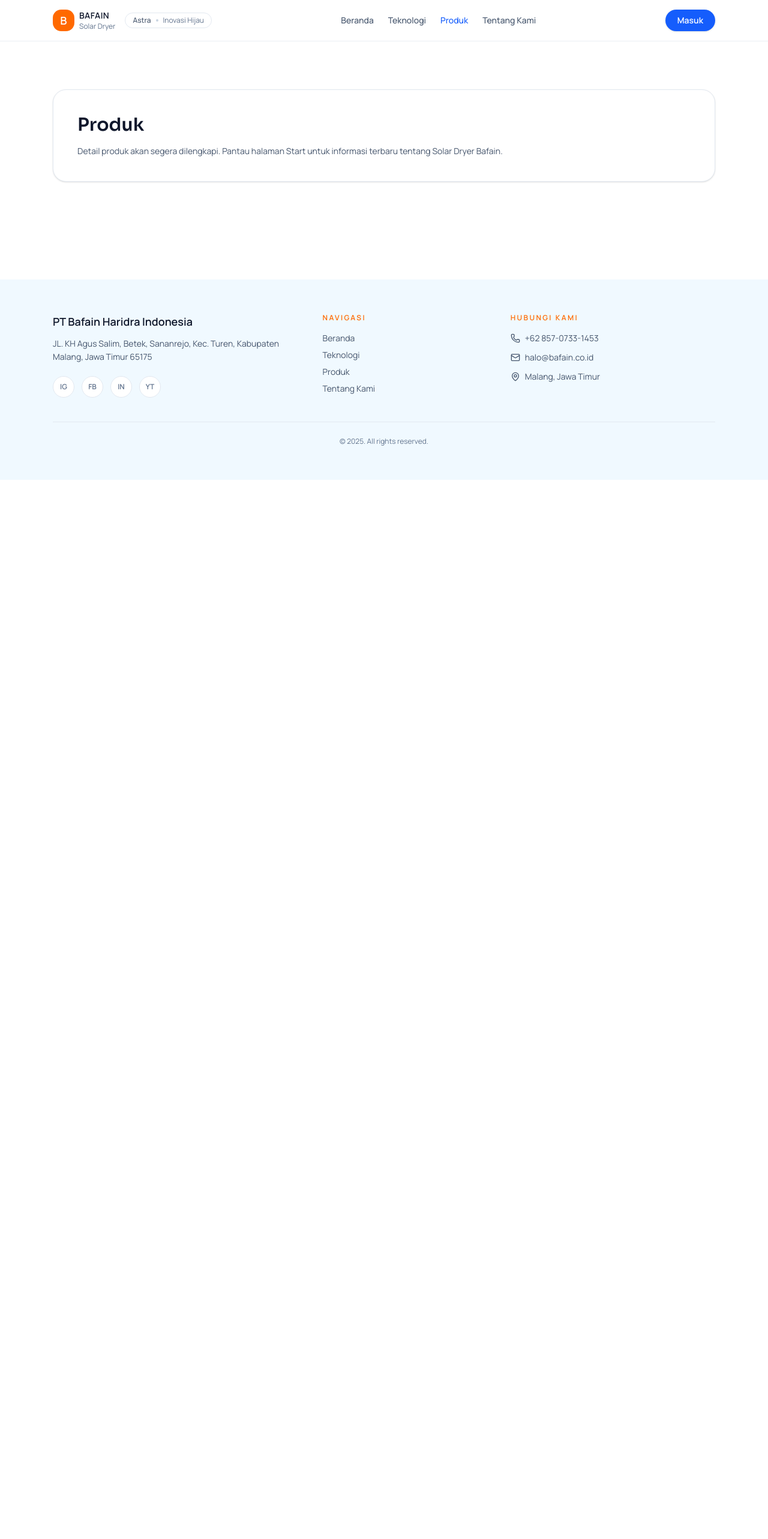
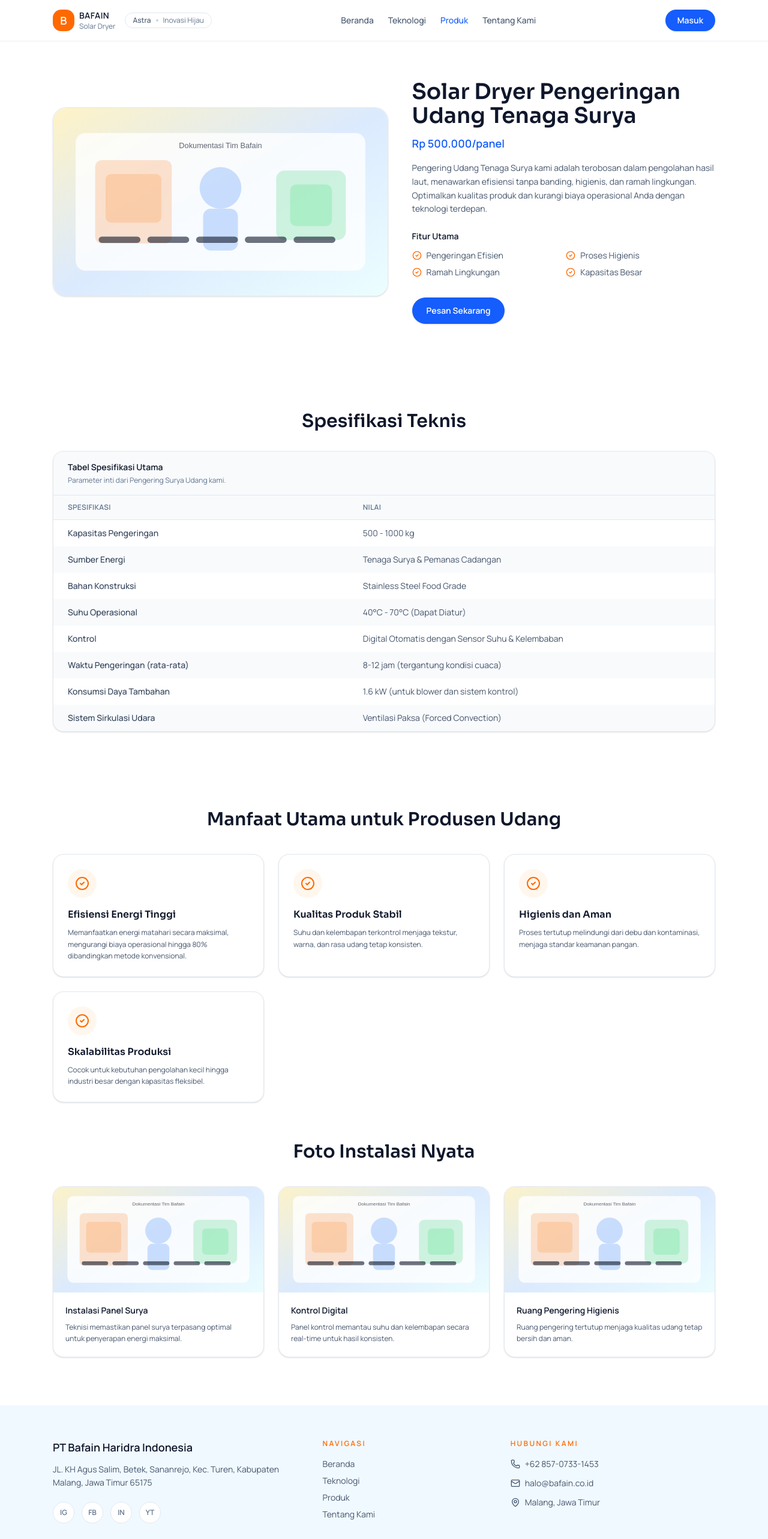
Before and after one commit to Haeryz/Bafain, a React (Vite) app: page /produk in a window 1280 px wide. Shown: the top 2566 px of the page at 60% size. Before the commit the page ends 800 px from the top, so only its background shows below. Built offline with nearby package versions, Linux system fonts and the light colour scheme.

Commit message:
Menu Produk

```diff
--- a/src/pages/Produk.tsx
+++ b/src/pages/Produk.tsx
@@ -1,17 +1,212 @@
+import { CheckCircle2 } from "lucide-react"
 import PageLayout from "@/components/PageLayout"
+
+const productFeatures = [
+  "Pengeringan Efisien",
+  "Proses Higienis",
+  "Ramah Lingkungan",
+  "Kapasitas Besar",
+]
+
+const specs = [
+  { label: "Kapasitas Pengeringan", value: "500 - 1000 kg" },
+  { label: "Sumber Energi", value: "Tenaga Surya & Pemanas Cadangan" },
+  { label: "Bahan Konstruksi", value: "Stainless Steel Food Grade" },
+  { label: "Suhu Operasional", value: "40°C - 70°C (Dapat Diatur)" },
+  {
+    label: "Kontrol",
+    value: "Digital Otomatis dengan Sensor Suhu & Kelembaban",
+  },
+  {
+    label: "Waktu Pengeringan (rata-rata)",
+    value: "8-12 jam (tergantung kondisi cuaca)",
+  },
+  {
+    label: "Konsumsi Daya Tambahan",
+    value: "1.6 kW (untuk blower dan sistem kontrol)",
+  },
+  { label: "Sistem Sirkulasi Udara", value: "Ventilasi Paksa (Forced Convection)" },
+]
+
+const benefits = [
+  {
+    title: "Efisiensi Energi Tinggi",
+    description:
+      "Memanfaatkan energi matahari secara maksimal, mengurangi biaya operasional hingga 80% dibandingkan metode konvensional.",
+  },
+  {
+    title: "Kualitas Produk Stabil",
+    description:
+      "Suhu dan kelembapan terkontrol menjaga tekstur, warna, dan rasa udang tetap konsisten.",
+  },
+  {
+    title: "Higienis dan Aman",
+    description:
+      "Proses tertutup melindungi dari debu dan kontaminasi, menjaga standar keamanan pangan.",
+  },
+  {
+    title: "Skalabilitas Produksi",
+    description:
+      "Cocok untuk kebutuhan pengolahan kecil hingga industri besar dengan kapasitas fleksibel.",
+  },
+]
+
+const galleryItems = [
+  {
+    title: "Instalasi Panel Surya",
+    description:
+      "Teknisi memastikan panel surya terpasang optimal untuk penyerapan energi maksimal.",
+  },
+  {
+    title: "Kontrol Digital",
+    description:
+      "Panel kontrol memantau suhu dan kelembapan secara real-time untuk hasil konsisten.",
+  },
+  {
+    title: "Ruang Pengering Higienis",
+    description:
+      "Ruang pengering tertutup menjaga kualitas udang tetap bersih dan aman.",
+  },
+]
 
 export function Produk() {
   return (
     <PageLayout>
-      <section className="mx-auto w-full max-w-6xl px-6 py-20">
-        <div className="rounded-3xl border border-slate-200 bg-white p-10 shadow-sm">
-          <h1 className="font-['Sora'] text-3xl font-semibold text-slate-900">
-            Produk
-          </h1>
-          <p className="mt-4 text-sm text-slate-600">
-            Detail produk akan segera dilengkapi. Pantau halaman Start untuk
-            informasi terbaru tentang Solar Dryer Bafain.
-          </p>
+      <section className="mx-auto w-full max-w-6xl px-6 pb-16 pt-12 md:pb-20 md:pt-16">
+        <div className="grid items-center gap-10 md:grid-cols-[1.05fr_0.95fr]">
+          <div className="overflow-hidden rounded-3xl border border-slate-200 bg-white shadow-sm">
+            <img
+              src="/hero-team.svg"
+              alt="Solar dryer tenaga surya"
+              className="h-full w-full object-cover"
+            />
+          </div>
+          <div>
+            <h1 className="font-['Sora'] text-3xl font-semibold text-slate-900 md:text-4xl">
+              Solar Dryer Pengeringan Udang Tenaga Surya
+            </h1>
+            <p className="mt-3 text-lg font-semibold text-blue-600">
+              Rp 500.000/panel
+            </p>
+            <p className="mt-4 text-sm leading-relaxed text-slate-600">
+              Pengering Udang Tenaga Surya kami adalah terobosan dalam pengolahan
+              hasil laut, menawarkan efisiensi tanpa banding, higienis, dan
+              ramah lingkungan. Optimalkan kualitas produk dan kurangi biaya
+              operasional Anda dengan teknologi terdepan.
+            </p>
+
+            <div className="mt-6">
+              <p className="text-sm font-semibold text-slate-900">Fitur Utama</p>
+              <div className="mt-3 grid gap-2 sm:grid-cols-2">
+                {productFeatures.map((feature) => (
+                  <div
+                    key={feature}
+                    className="flex items-center gap-2 text-sm text-slate-600"
+                  >
+                    <CheckCircle2 className="h-4 w-4 text-orange-500" />
+                    <span>{feature}</span>
+                  </div>
+                ))}
+              </div>
+            </div>
+
+            <button className="mt-8 rounded-full bg-blue-600 px-6 py-3 text-sm font-semibold text-white shadow-sm transition hover:bg-blue-700">
+              Pesan Sekarang
+            </button>
+          </div>
+        </div>
+      </section>
+
+      <section className="bg-white">
+        <div className="mx-auto w-full max-w-6xl px-6 py-16">
+          <h2 className="text-center font-['Sora'] text-2xl font-semibold text-slate-900 md:text-3xl">
+            Spesifikasi Teknis
+          </h2>
+          <div className="mt-8 overflow-hidden rounded-2xl border border-slate-200 bg-white shadow-sm">
+            <div className="border-b border-slate-200 bg-slate-50 px-6 py-4">
+              <p className="text-sm font-semibold text-slate-900">
+                Tabel Spesifikasi Utama
+              </p>
+              <p className="mt-1 text-xs text-slate-500">
+                Parameter inti dari Pengering Surya Udang kami.
+              </p>
+            </div>
+            <div className="grid">
+              <div className="grid grid-cols-[1.1fr_1.3fr] gap-4 border-b border-slate-200 bg-slate-50 px-6 py-3 text-xs font-semibold uppercase tracking-wide text-slate-500">
+                <span>Spesifikasi</span>
+                <span>Nilai</span>
+              </div>
+              {specs.map((spec, index) => (
+                <div
+                  key={spec.label}
+                  className={`grid grid-cols-[1.1fr_1.3fr] gap-4 px-6 py-3 text-sm text-slate-600 ${
+                    index % 2 === 0 ? "bg-white" : "bg-slate-50"
+                  }`}
+                >
+                  <span className="font-medium text-slate-700">
+                    {spec.label}
+                  </span>
+                  <span>{spec.value}</span>
+                </div>
+              ))}
+            </div>
+          </div>
+        </div>
+      </section>
+
+      <section className="bg-white">
+        <div className="mx-auto w-full max-w-6xl px-6 py-16">
+          <h2 className="text-center font-['Sora'] text-2xl font-semibold text-slate-900 md:text-3xl">
+            Manfaat Utama untuk Produsen Udang
+          </h2>
+          <div className="mt-10 grid gap-6 md:grid-cols-3">
+            {benefits.map((benefit) => (
+              <div
+                key={benefit.title}
+                className="rounded-2xl border border-slate-200 bg-white p-6 shadow-sm"
+              >
+                <div className="flex h-12 w-12 items-center justify-center rounded-full bg-orange-50 text-orange-500">
+                  <CheckCircle2 className="h-6 w-6" />
+                </div>
+                <h3 className="mt-4 font-['Sora'] text-base font-semibold text-slate-900">
+                  {benefit.title}
+                </h3>
+                <p className="mt-2 text-xs leading-relaxed text-slate-600">
+                  {benefit.description}
+                </p>
+              </div>
+            ))}
+          </div>
+        </div>
+      </section>
+
+      <section className="bg-white">
+        <div className="mx-auto w-full max-w-6xl px-6 pb-20">
+          <h2 className="text-center font-['Sora'] text-2xl font-semibold text-slate-900 md:text-3xl">
+            Foto Instalasi Nyata
+          </h2>
+          <div className="mt-10 grid gap-6 md:grid-cols-3">
+            {galleryItems.map((item) => (
+              <div
+                key={item.title}
+                className="overflow-hidden rounded-2xl border border-slate-200 bg-white shadow-sm"
+              >
+                <img
+                  src="/hero-team.svg"
+                  alt={item.title}
+                  className="h-44 w-full object-cover"
+                />
+                <div className="p-5">
+                  <p className="text-sm font-semibold text-slate-900">
+                    {item.title}
+                  </p>
+                  <p className="mt-2 text-xs leading-relaxed text-slate-600">
+                    {item.description}
+                  </p>
+                </div>
+              </div>
+            ))}
+          </div>
         </div>
       </section>
     </PageLayout>
```
